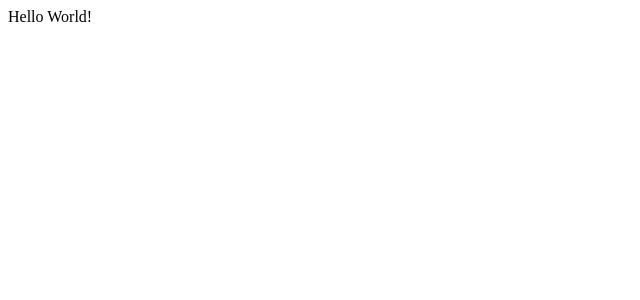
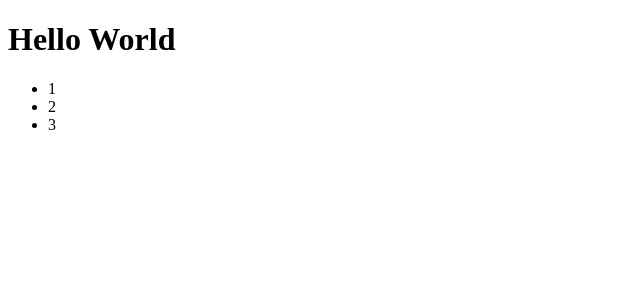
Before and after one commit to WebHeroSchool/MyToDo, a React (Create React App) app: page / in a window 1280 px wide. Shown: the top 300 px of the page, without its empty margins (0-640 px from the left). Built offline with nearby package versions, Linux system fonts and the light colour scheme.

Commit message:
complete task

```diff
--- a/src/App.js
+++ b/src/App.js
@@ -1,5 +1,14 @@
 import React from 'react';
 
-const hello = (<div className="hello">Hello World!</div>);
+const ItemList = () => (<ul>
+  <li>1</li>
+  <li>2</li>
+  <li>3</li>
+</ul>);
 
-export {hello};
+const App = () => (<div>
+  <h1>Hello World</h1>
+  <ItemList />
+</div>);
+
+export default App;
--- a/src/index.js
+++ b/src/index.js
@@ -1,11 +1,11 @@
 import React from 'react';
 import ReactDOM from 'react-dom';
-import {hello} from './App';
+import App from './App';
 
 
 ReactDOM.render(
   <React.StrictMode>
-    {hello}
+    < App />
   </React.StrictMode>,
   document.getElementById('root')
 );
```
